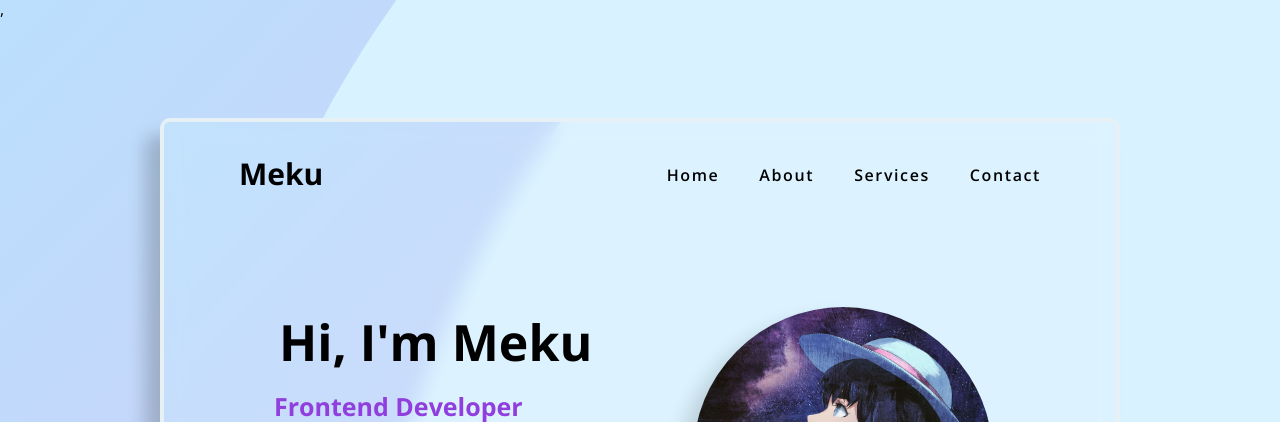
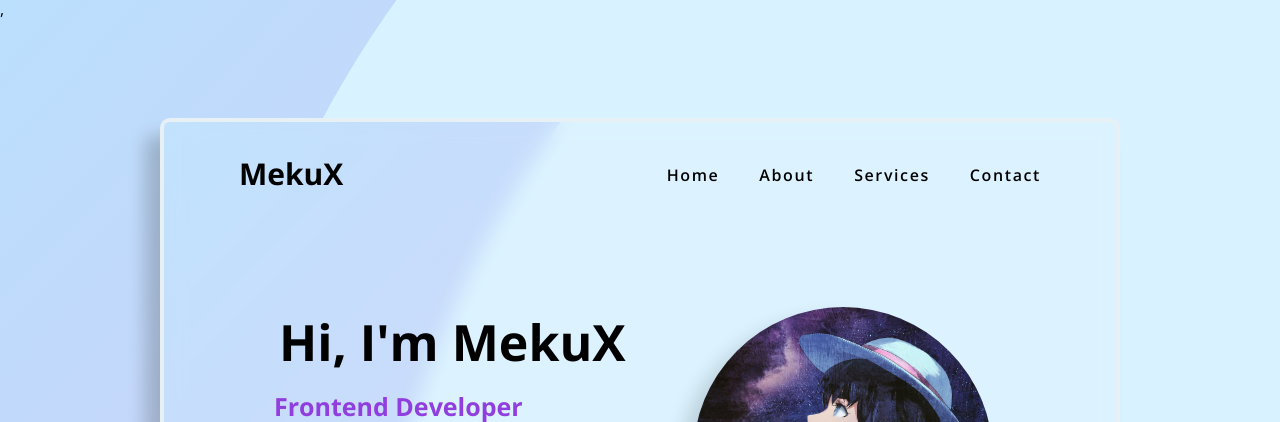
Before and after one commit to MekuXXX/My_Projects, a plain HTML site: page Project 1/index.html in a window 1280 px wide. Shown: the top 422 px of the page. Drawn offline with nearby package versions, Linux system fonts and the light colour scheme; files whose address does not match are found by name; a web font is replaced by a local one.

Commit message:
Update index.html

```diff
--- a/Project 1/index.html
+++ b/Project 1/index.html
@@ -15,7 +15,7 @@
 
       <!-- Menu bar -->
       <div class="menu-bar">
-        <h2 class="logo">Meku</h2>
+        <h2 class="logo">MekuX</h2>
         <nav>
           <ul>
             <li>Home</li>
@@ -32,7 +32,7 @@
       <!-- Start body -->
       <div class="body">
         <div class="par">
-          <h1 class="name">Hi, I'm Meku</h1>
+          <h1 class="name">Hi, I'm MekuX</h1>
           <h3>Frontend Developer</h3>
           <p>High level experience in web design and development knowledge,producing quality work.</p>
           <button class="br-5">contact me</button>
```
